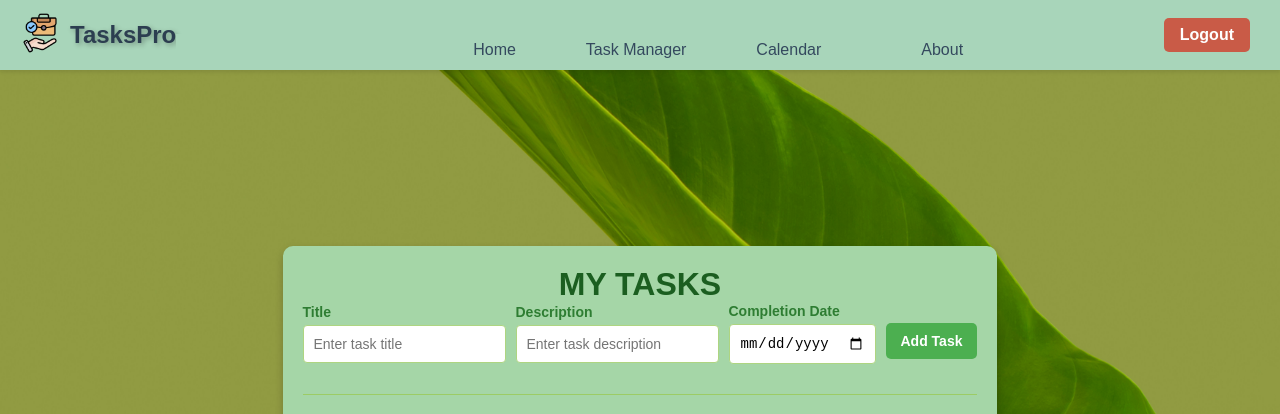
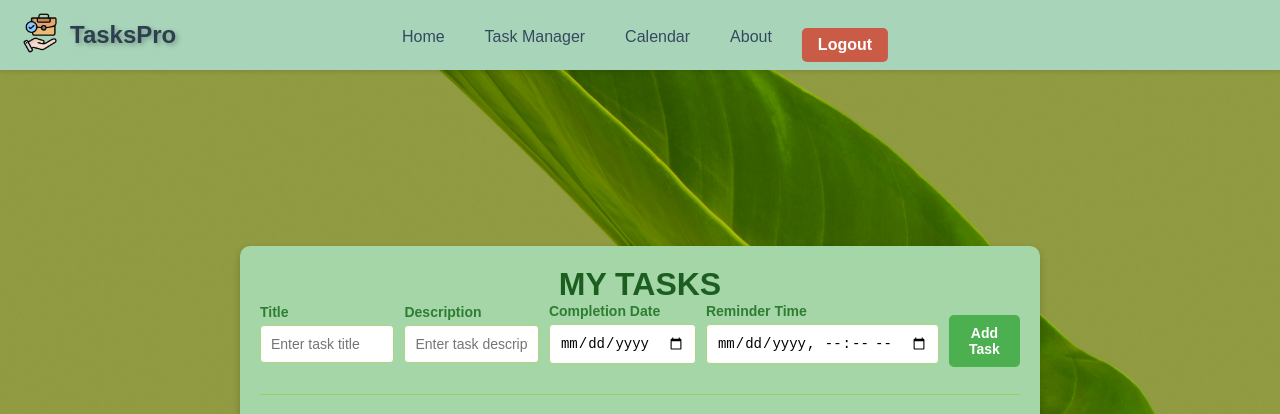
Before and after one commit to hashi-kavi/GUI, a React (Create React App) app: page /taskmanager in a window 1280 px wide. Shown: the top 414 px of the page. Built offline with nearby package versions, Linux system fonts and the light colour scheme; no server answers; sample sign-in values are in the browser's storage.

Commit message:
Updated frontend components and styles

```diff
--- a/package.json
+++ b/package.json
@@ -10,9 +10,11 @@
     "ajv": "^8.17.1",
     "axios": "^1.7.9",
     "bcrypt": "^5.1.1",
+    "body-parser": "^1.20.3",
     "cors": "^2.8.5",
     "express": "^4.21.2",
     "mongodb": "^6.13.1",
+    "node-cron": "^3.0.3",
     "nth-check": "^2.1.1",
     "postcss": "^8.4.49",
     "react": "^18.2.0",
--- a/src/components/Navbar.css
+++ b/src/components/Navbar.css
@@ -17,60 +17,64 @@ nav {
   display: flex;
   align-items: center;
   justify-content: space-between;
-  flex-grow: 1;
-  height: 50%;
+  width: 100%;
   position: relative;
 }
 
-
-
-nav.scrolled {
-  background-color: #1e1e1e;
-  box-shadow: 0 4px 6px rgba(0, 0, 0, 0.2);
+/* Logo Styles */
+.logo {
+  display: flex;
+  align-items:center;
+  margin-right: auto;
+  gap: 10px;
 }
 
-/* Logo Styles */
 .logo h2 {
   color: #2C3E50;
   font-size: 24px;
   font-weight: bold;
   margin: 0;
   line-height: normal;
-  display: flex;
-  align-items: center;
   text-shadow: 2px 2px 5px rgba(0, 0, 0, 0.3);
+}
+
+.logo-image img {
+  width: 40px;
+  height: 40px;
+}
+
+.task_manager {
+  white-space: nowrap;
 }
 
 /* Navigation Links */
 .nav-links {
   display: flex;
   list-style: none;
-  margin: 0;
-  padding: 0;
-  height: 90%;
-  align-items: center;
+  margin: 0 auto; /* Centers the nav-links */
+  padding: 10px;
+  position: absolute;
+  left: 50%;
+  transform: translateX(-50%); /* Centers it properly */
+  transition: all 0.3s ease;
+  gap: 20px;
+  padding-top: 30px;
+
 }
 
-.nav-links li {
-  margin: 0 15px;
-}
 
 .nav-links a {
   text-decoration: none;
   color: #34495E;
-  padding: 0 20px;
+  padding: 10px 10px;
   font-size: 16px;
-  height: 100%;
-  display: flex;
-  align-items: center;
   border-radius: 5px;
-  transition: background-color 0.3s, color 0.3s, transform 0.2s;
+  transition: background-color 0.3s, color 0.3s;
 }
 
 .nav-links a:hover {
   background-color: #79b395;
   color: #083D27;
-  height: 40px;
 }
 
 /* Hamburger Menu for Mobile */
@@ -83,7 +87,9 @@ nav.scrolled {
 }
 
 .hamburger:hover {
-  transform: rotate(90deg);
+  /* transform: rotate(90deg); */
+  transform: scale(1.1); /* This will increase the size by 10% */
+  transition: transform 0.3s ease; /* Smooth transition */
 }
 
 /* Authentication Buttons */
@@ -96,10 +102,14 @@ nav.scrolled {
   text-decoration: none;
   color: #ffffff;
   font-weight: bold;
-  padding: 8px 12px;
+  padding: 10px 25px;
   border-radius: 5px;
   font-size: 14px;
+  justify-content: center;
+  align-items: center;
+  text-align: center;
   transition: background-color 0.3s, transform 0.2s;
+
 }
 
 .login-button {
@@ -108,102 +118,64 @@ nav.scrolled {
 
 .signup-button {
   background-color: #65dc94;
+  white-space: nowrap;
+  width: auto;
+}
+.logout{
+  margin-left: auto;
+  margin-right: 0px;
 }
 
 .auth-button:hover {
   transform: scale(1.05);
 }
 
-/* Dropdown Menu for Small Screens */
-.nav-links {
-  display: none;
-  flex-direction: column;
-  background-color: #A8D5BA;
-  width: 100%;
-  padding: 0 60px;
-  margin-top: 30px;
-  align-items: center;
+/* Logout Button */
+.logout-item {
+  margin: auto;
+  padding: 8px 16px;
+  background-color: #c95b47;
+  color: white;
+  font-size: 16px;
+  font-weight: bold;
+  border-radius: 5px;
+  display: flex;
+  align-items: left;
+  justify-content: left;
+  cursor: pointer;
+  position: static;
+  transform: none;
+  transition: background-color 0.3s, transform 0.2s;
 }
 
-.nav-links.active {
-  display: flex;
+
+.logout-item:hover {
+  background-color: #c02c12;
 }
 
-/* Full-Screen Mode (Large Screens and Full Screen) */
-@media (min-width: 769px) {
-  nav {
-    flex-direction: row;
+/* Responsive Design */
+@media (max-width: 768px) {
+  .hamburger {
+    display: block;
   }
 
   .nav-links {
+    display: none;
+    flex-direction: column;
+    width: 100%;
+    background-color: #A8D5BA;
+    padding: 10px 0;
+    transition: all 0.3s ease;
+    position: absolute;
+    top: 70px;
+    left: 0;
+  }
+  .nav-links.active {
     display: flex;
-    flex-direction: row;
-    justify-content: center;
+    transform: none;
   }
-
-  .hamburger {
-    display: none;
-  }
-
-  .logo {
-    margin-right: auto;
-    display: flex;
-    gap:10px;
-  }
-
-  .auth-buttons {
-    margin-left: auto;
-  }
-}
-
-/* For Small Screens (Mobile) */
-@media (max-width: 768px) {
-  nav {
-    flex-direction: column;
-    padding: 10px;
-  }
-
-  .nav-links a {
-    width: 100%;
-    padding: 10px 15px;
-    text-align: left;
-  }
-
   .auth-buttons {
     flex-direction: column;
-    width: 20%;
-  }
-
-  .auth-buttons a {
-    text-align: center;
-  }
-}
-
-.navbar-container {
-  position: relative;
-}
-
-
-
-.logo-image img {
-
-  width: 40px;
-  height: 40px;
-}
-.logout-item {
-  position: absolute;
-  right: 10px;
-  top: 50%;
-  padding: 8px 16px;
-  transform: translateY(-50%);
-  background-color:#c95b47;
-  color: white;
-  font-size: 16px; /* Text size */
-  font-weight: bold; /* Bold text */
-  border-radius: 5px;
-  display: flex;
-  align-items: center;
-  justify-content: center;
-  cursor: pointer; /* Make it clickable */
-  transition: background-color 0.3s, transform 0.2s; /* Smooth hover effect */
-}
+    width: 100%;
+    align-items: flex-start;
+  }}
--- a/src/components/Navbar.js
+++ b/src/components/Navbar.js
@@ -28,7 +28,7 @@ const Navbar = () => {
 
 
         {/* Hamburger Menu */
-        <div className="hamburger" onClick={() => setIsMenuOpen(!isMenuOpen)}>
+        <div className="hamburger" onClick={() => { setIsMenuOpen(!isMenuOpen); console.log(isMenuOpen); }}>
         ☰
       </div>}
 
@@ -41,16 +41,22 @@ const Navbar = () => {
             // Links for logged-in users
             <>
               <li>
-                <Link to="/taskmanager">Task Manager</Link>
+                <Link className='task_manager' to="/taskmanager">Task Manager</Link>
               </li>
               <li>
                 <Link to="/calendar">Calendar</Link>
               </li>
               <li>
-                <Logout /> {/* Show Logout button when logged in */}
+            <Link to="/about">About</Link>
           </li>
+          <div className="logout">
+            <Logout/> {/* Show Logout button when logged in */}
+          </div>
             </>
-          ) : (
+
+
+          ) :
+           (
             // Links for non-logged-in users
             <>
               <li>
@@ -62,12 +68,9 @@ const Navbar = () => {
 
             </>
           )}
-          <li>
-            <Link to="/about">About</Link>
-          </li>
-
 
           </ul>
+
           </div>
 
       {/* Auth buttons for landing page */}
--- a/src/components/TaskManager.js
+++ b/src/components/TaskManager.js
@@ -3,6 +3,7 @@ import { Link } from 'react-router-dom';
 import axios from 'axios';
 import '../styles/TaskComponents.css';
 import { AiOutlineDelete } from 'react-icons/ai';
+import bell from '../assets/images/bell.png'; // Import the bell image
 
 const TaskManager = () => {
   const [allTasks, setAllTasks] = useState([]);
@@ -10,6 +11,7 @@ const TaskManager = () => {
   const [newTitle, setNewTitle] = useState('');
   const [newDescription, setNewDescription] = useState('');
   const [completionDate, setCompletionDate] = useState('');
+  const [reminderTime, setReminderTime] = useState('');
   const [isCompleteScreen, setIsCompleteScreen] = useState(false);
   const userId = localStorage.getItem('userId'); // Get the logged-in user's ID
 
@@ -36,6 +38,7 @@ const TaskManager = () => {
       title: newTitle,
       description: newDescription,
       completion_date: completionDate,
+      reminder_time: reminderTime, // Include reminder_time
       status: 'pending',
       user_id: userId, // Include the user_id in the new task
     };
@@ -43,10 +46,11 @@ const TaskManager = () => {
     try {
       const response = await axios.post('http://localhost:5000/tasks', newTask);
       const addedTask = response.data;
-      setAllTasks([...allTasks, addedTask]);
+      setAllTasks((prevTasks) => [...prevTasks, addedTask]);
       setNewTitle('');
       setNewDescription('');
       setCompletionDate('');
+      setReminderTime('');
     } catch (error) {
       console.error('Error adding task:', error);
     }
@@ -60,8 +64,8 @@ const TaskManager = () => {
 
       if (response.status === 200) {
         const completedTask = allTasks.find((task) => task.id === taskId);
-        setCompletedTasks([...completedTasks, { ...completedTask, status: 'completed' }]);
-        setAllTasks(allTasks.filter((task) => task.id !== taskId));
+        setCompletedTasks((prevTasks) => [...prevTasks, { ...completedTask, status: 'completed' }]);
+        setAllTasks((prevTasks) => prevTasks.filter((task) => task.id !== taskId));
       }
     } catch (error) {
       console.error('Error completing task:', error);
@@ -74,15 +78,63 @@ const TaskManager = () => {
 
       if (response.status === 200) {
         if (isCompleted) {
-          setCompletedTasks(completedTasks.filter((task) => task.id !== taskId));
+          setCompletedTasks((prevTasks) => prevTasks.filter((task) => task.id !== taskId));
         } else {
-          setAllTasks(allTasks.filter((task) => task.id !== taskId));
+          setAllTasks((prevTasks) => prevTasks.filter((task) => task.id !== taskId));
         }
       }
     } catch (error) {
       console.error('Error deleting task:', error);
     }
   };
+  useEffect(() => {
+    if (Notification.permission !== "granted") {
+      Notification.requestPermission();
+    }
+  }, []);
+  useEffect(() => {
+    const checkReminders = () => {
+      allTasks.forEach(async (task) => {
+        if (task.reminder_time) {
+          const reminderTime = new Date(task.reminder_time).getTime();
+          const now = new Date().getTime();
+
+          if (reminderTime <=  now) {
+            new Notification("Task Reminder", {
+              body: `Reminder for: ${task.title}`,
+              icon: bell
+            });
+
+            // Remove the reminder from the frontend
+            setAllTasks((prev) =>
+              prev.map((t) =>
+                t.id === task.id ? { ...t, reminder_time: null } : t
+              )
+            );
+             // Update the task in the backend to remove reminder_time
+          try {
+            await axios.put(`http://localhost:5000/tasks/${task.id}`, {
+              reminder_time: null, // Remove reminder after showing it
+            });
+
+            // Update the state to remove the reminder from frontend
+            setAllTasks((prev) =>
+              prev.map((t) =>
+                t.id === task.id ? { ...t, reminder_time: null } : t
+              )
+            );
+          } catch (error) {
+            console.error("Error updating reminder status:", error);
+          }
+          }
+        }
+      });
+    };
+
+    const interval = setInterval(checkReminders, 60000); // Check every minute
+    return () => clearInterval(interval);
+  }, [allTasks]);
+
 
   const tasksToShow = isCompleteScreen ? completedTasks : allTasks;
 
@@ -117,6 +169,14 @@ const TaskManager = () => {
               onChange={(e) => setCompletionDate(e.target.value)}
             />
           </div>
+          <div className="task-input-item">
+            <label>Reminder Time</label>
+            <input
+              type="datetime-local"
+              value={reminderTime}
+              onChange={(e) => setReminderTime(e.target.value)}
+            />
+          </div>
           <button onClick={handleAddTask} className="primaryBtn">
             Add Task
           </button>
@@ -149,6 +209,9 @@ const TaskManager = () => {
                   <h3>{task.title}</h3>
                   <p>{task.description}</p>
                   <p><strong>Completion Date:</strong> {task.completion_date}</p>
+                  {task.reminder_time && (
+                    <p><strong>Reminder Time:</strong> {task.reminder_time}</p>
+                  )}
                 </div>
                 <div className="task-actions">
                   {!isCompleteScreen && (
@@ -167,7 +230,6 @@ const TaskManager = () => {
                 </div>
               </div>
             ))
-
           )}
         </div>
 
--- a/src/styles/LandingPage.css
+++ b/src/styles/LandingPage.css
@@ -51,7 +51,7 @@
 
 .landing-header p {
   font-weight: bold;
-  font-size: 1.2rem;
+  font-size: 1.4rem;
   color: #d8e5f3; /* Slightly darker navy for readability */
   margin-bottom: 20px;
 }
```
Also changed, not shown: src/assets/images/bell.png (added), 1 other file (tests, documents, lock files or other folders). Lines whose indentation alone changed are shown as unchanged.
